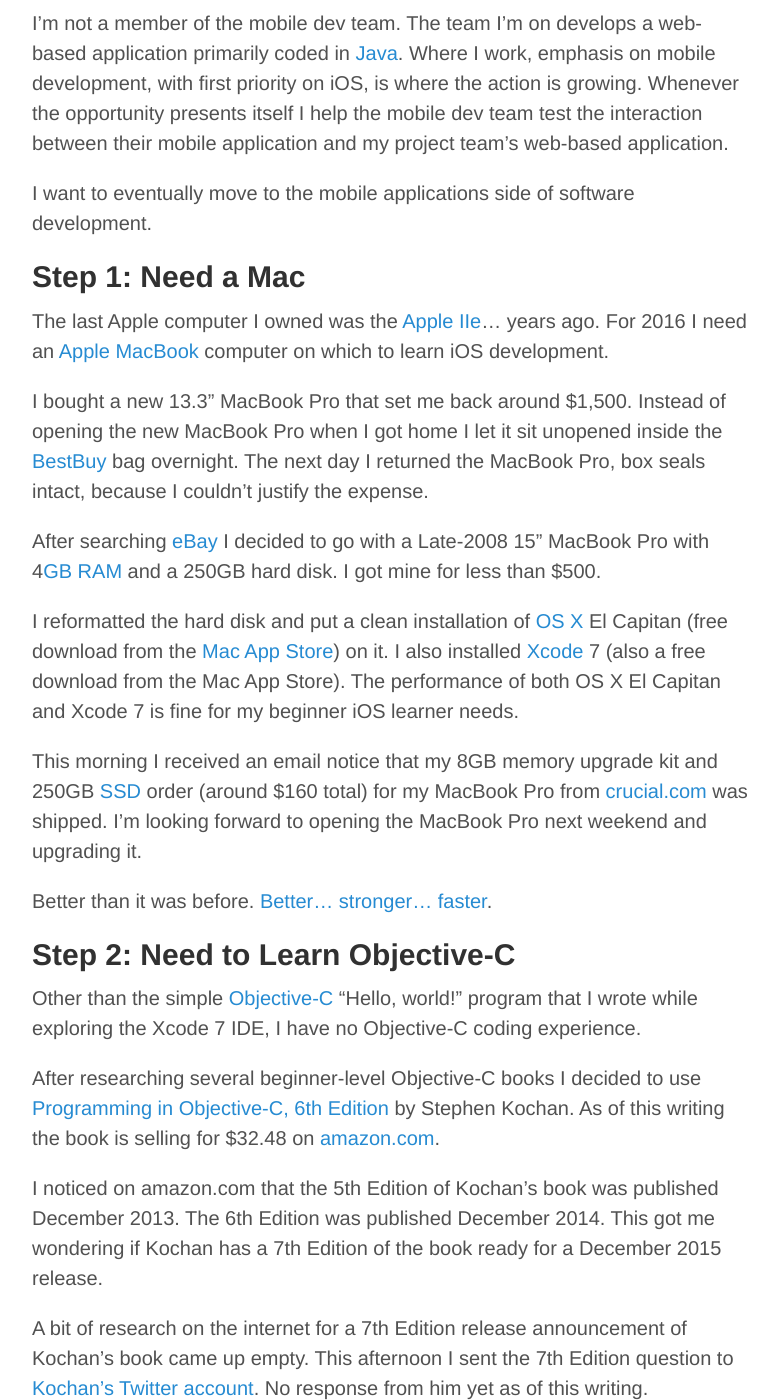
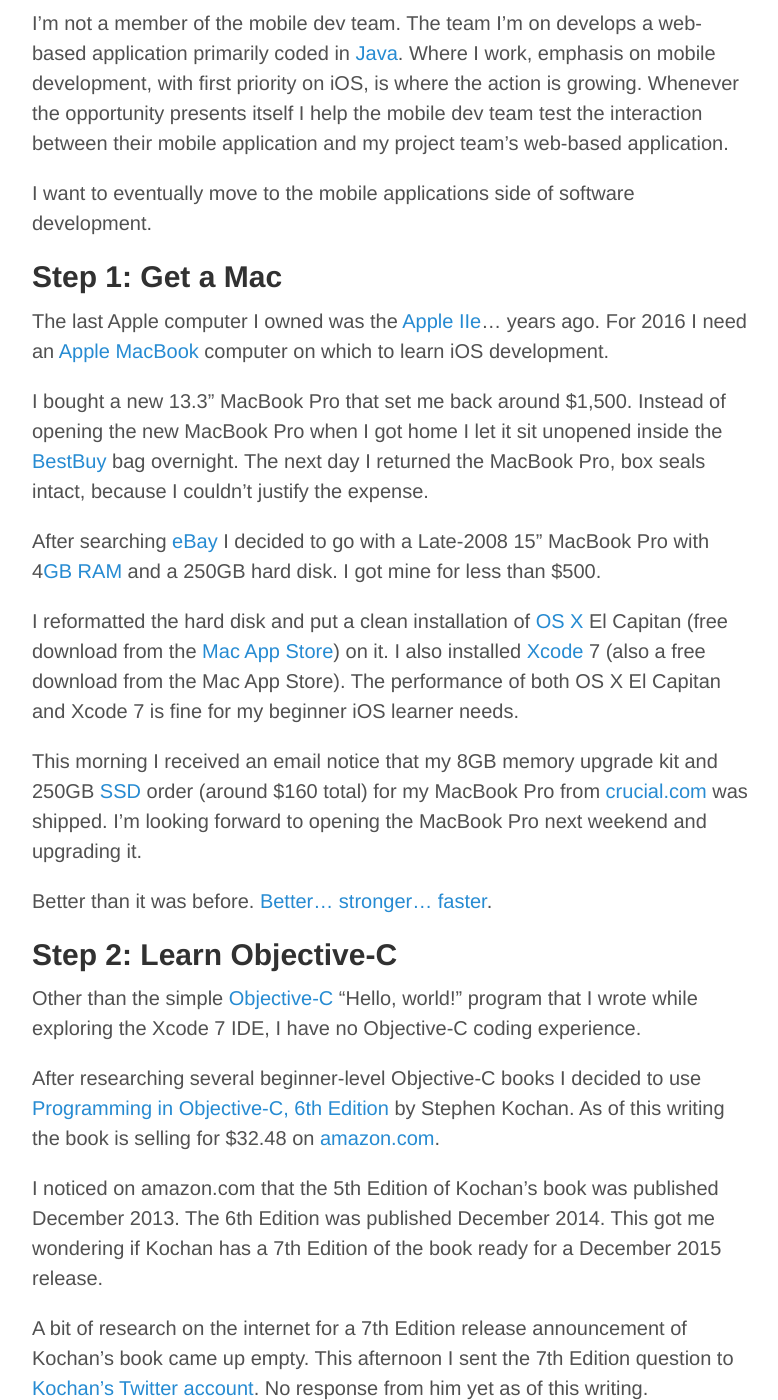
Before and after one commit to raywritescode/raywritescode.github.io, a Jekyll site: the page built from _posts/2015-11-28-preparing-for-2016.md, in a window 1280 px wide and 1400 px high, scrolled down 633 px. Shown: the whole window, without its empty margins (248-1026 px from the left). Built offline with Jekyll 4.4.1, drawn with Linux system fonts in a browser that asks for light colours; Markdown is read by kramdown in place of the engine named in the settings; comment, search, counter and statistics services are not loaded; some of the changed text lies outside the part shown.

Commit message:
preparing-for-2016.md - Shortened sub-headings. Added another Obj-C before Swift article link.

```diff
--- a/_posts/2015-11-28-preparing-for-2016.md
+++ b/_posts/2015-11-28-preparing-for-2016.md
@@ -18,7 +18,7 @@ I'm not a member of the mobile dev team. The team I'm on develops a web-based ap
 
 I want to eventually move to the mobile applications side of software development.
 
-##Step 1: Need a Mac
+##Step 1: Get a Mac
 
 The last Apple computer I owned was the [Apple IIe](https://en.wikipedia.org/wiki/Apple_IIe)... years ago. For 2016 I need an [Apple MacBook](https://en.wikipedia.org/wiki/MacBook_family) computer on which to learn iOS development.
 
@@ -32,7 +32,7 @@ This morning I received an email notice that my 8GB memory upgrade kit and 250GB
 
 Better than it was before. [Better... stronger... faster](https://youtu.be/HoLs0V8T5AA).
 
-##Step 2: Need to Learn Objective-C
+##Step 2: Learn Objective-C
 
 Other than the simple [Objective-C](https://en.wikipedia.org/wiki/Objective-C) "Hello, world!" program that I wrote while exploring the Xcode 7 IDE, I have no Objective-C coding experience.
 
@@ -46,7 +46,7 @@ Objective-C is an extension of the [C programming language](https://en.wikipedia
 
 The C language book that I'm using is [C Programming: A Modern Approach, 2nd Edition](http://amzn.to/1lnBJTh) by K.N. King.
 
-##Step 3: Need to Learn iOS
+##Step 3: Learn iOS
 
 I've read that it's possible to dive into learning iOS without any prior knowledge of Objective-C. This means having to learn both Objective-C and iOS at the same time.
 
```
Also changed, not shown: other parts of _posts/2015-11-28-preparing-for-2016.md (+1 -1 lines).
